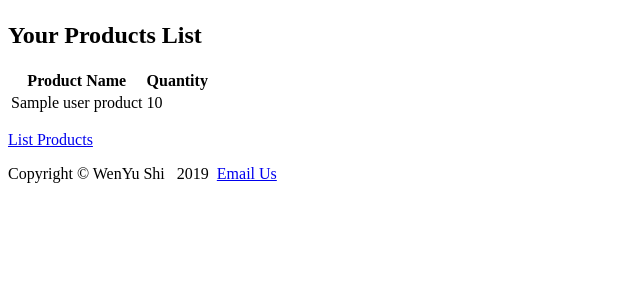
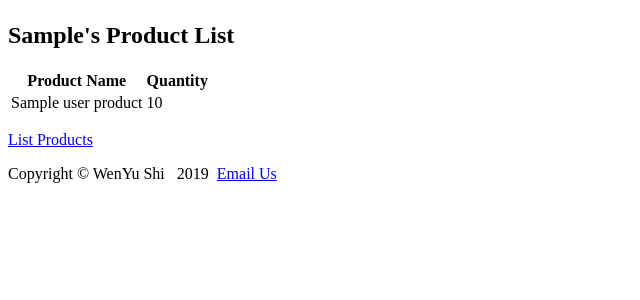
Before and after one commit to cWenyu/BankSystem, a PHP site: template view/user_production.php in a window 1280 px wide. Shown: the part 58-358 px from the top of the page, without its empty margins (0-640 px from the left). Run offline with PHP 8.4, Linux system fonts and the light colour scheme; the template is opened without the code that fills it: most values are stand-ins (such as "Sample title", 1, 10 or a date in 2020).

Commit message:
add car holder to h2. finish page

```diff
--- a/view/user_production.php
+++ b/view/user_production.php
@@ -1,7 +1,7 @@
 <?php include './include/header.php'; ?>
 <main>
 
-    <h2>Your Products List</h2>
+    <h2><?php echo$cardHolder ?>'s Product List</h2>
     <section>
         <table>
             <tr>
```
